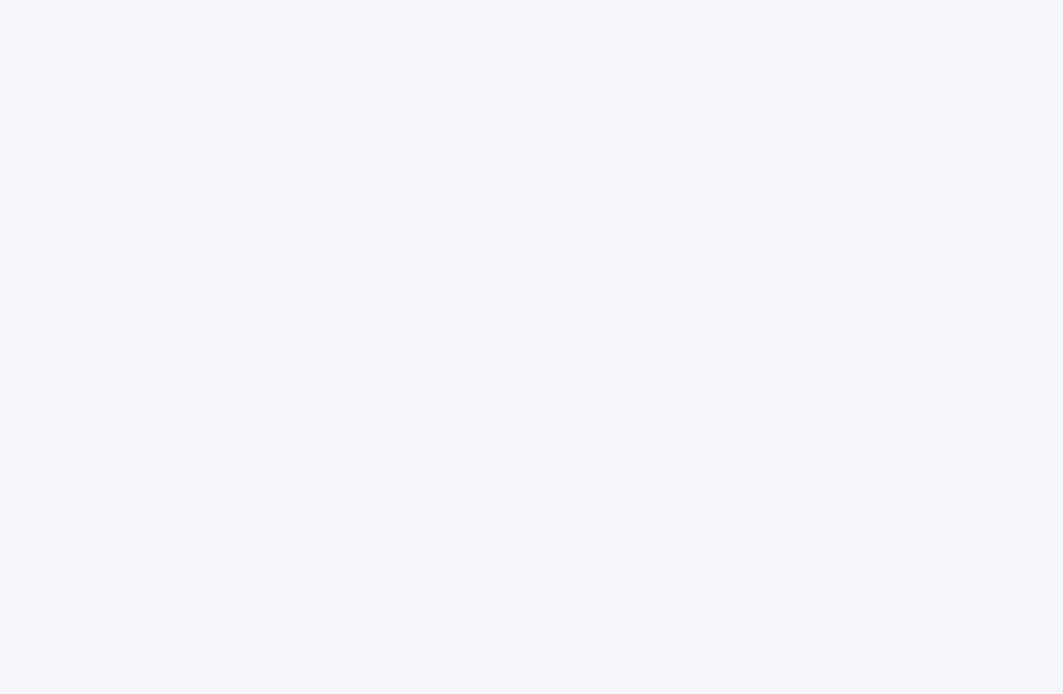
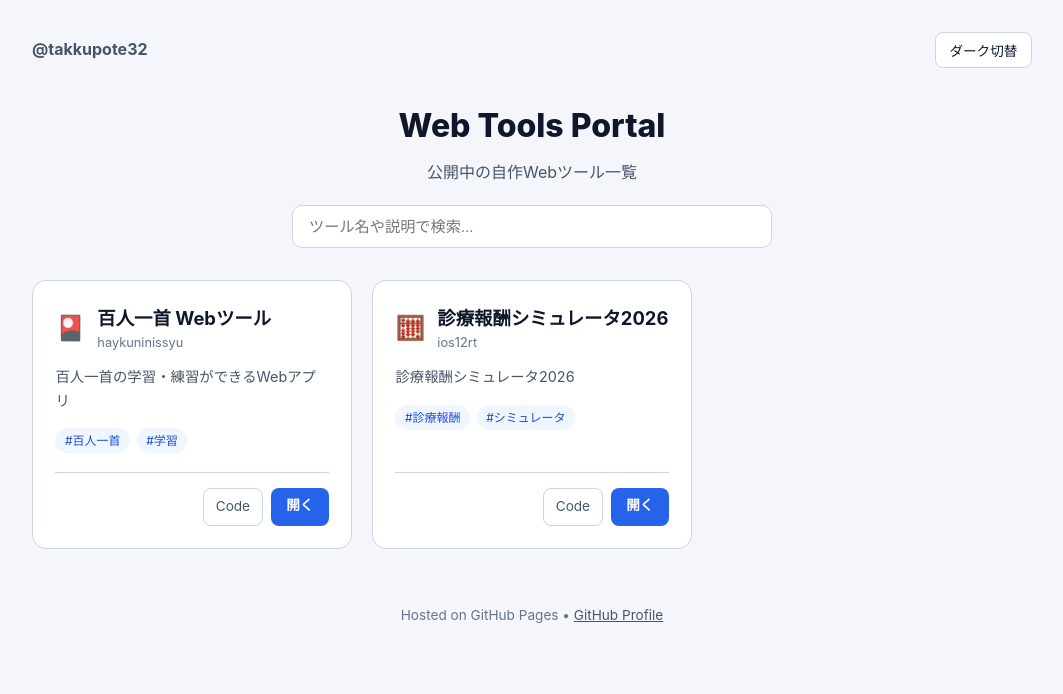
Before and after one commit to takkupote32/takkupote32.github.io, a plain HTML site: page index.html in a window 1280 px wide. Shown: the whole page, without its empty margins (108-1171 px from the left). Drawn offline with Linux system fonts and the light colour scheme.

Commit message:
Improve card styling in index.html
Updated card styles to enhance layout and appearance.

```diff
--- a/index.html
+++ b/index.html
@@ -113,4 +113,184 @@
     .card {
       background: var(--surface);
       border: 1px solid var(--border);
-      border-radius: 1
+      border-radius: 14px;
+      padding: 1.4rem;
+      display: flex;
+      flex-direction: column;
+      justify-content: space-between;
+    }
+
+    .card-top {
+      display: flex;
+      align-items: center;
+      gap: 0.75rem;
+      margin-bottom: 0.75rem;
+    }
+
+    .icon {
+      font-size: 1.5rem;
+    }
+
+    .card h2 {
+      font-size: 1.15rem;
+    }
+
+    .slug {
+      font-size: 0.8rem;
+      color: var(--text-muted);
+    }
+
+    .desc {
+      color: var(--text-sub);
+      font-size: 0.9rem;
+      margin-bottom: 1rem;
+    }
+
+    .tags {
+      display: flex;
+      flex-wrap: wrap;
+      gap: 0.4rem;
+      margin-bottom: 1.2rem;
+    }
+
+    .tag {
+      background: var(--tag-bg);
+      color: var(--tag-text);
+      font-size: 0.75rem;
+      padding: 0.2rem 0.6rem;
+      border-radius: 999px;
+    }
+
+    .actions {
+      display: flex;
+      justify-content: flex-end;
+      gap: 0.5rem;
+      border-top: 1px solid var(--border);
+      padding-top: 0.9rem;
+    }
+
+    .btn-sub {
+      color: var(--text-sub);
+      text-decoration: none;
+      font-size: 0.85rem;
+      padding: 0.45rem 0.75rem;
+      border: 1px solid var(--border);
+      border-radius: 8px;
+    }
+
+    .btn-main {
+      background: var(--accent);
+      color: #ffffff;
+      text-decoration: none;
+      font-size: 0.85rem;
+      font-weight: 600;
+      padding: 0.45rem 0.95rem;
+      border-radius: 8px;
+    }
+
+    .btn-main:hover {
+      background: var(--accent-hover);
+    }
+
+    footer {
+      text-align: center;
+      margin-top: 3.5rem;
+      color: var(--text-muted);
+      font-size: 0.85rem;
+    }
+
+    footer a {
+      color: var(--text-sub);
+    }
+  </style>
+</head>
+<body>
+  <div class="container">
+    <nav class="topbar">
+      <a class="brand" href="https://github.com/takkupote32" target="_blank" rel="noopener noreferrer">@takkupote32</a>
+      <button id="themeBtn" class="theme-btn" type="button">ダーク切替</button>
+    </nav>
+
+    <header>
+      <h1>Web Tools Portal</h1>
+      <p>公開中の自作Webツール一覧</p>
+      <div class="search-box">
+        <input id="searchInput" type="text" placeholder="ツール名や説明で検索...">
+      </div>
+    </header>
+
+    <main id="toolGrid" class="grid">
+      <article class="card" data-search="百人一首 haykuninissyu 学習">
+        <div>
+          <div class="card-top">
+            <span class="icon">🎴</span>
+            <div>
+              <h2>百人一首 Webツール</h2>
+              <div class="slug">haykuninissyu</div>
+            </div>
+          </div>
+          <p class="desc">百人一首の学習・練習ができるWebアプリ</p>
+          <div class="tags">
+            <span class="tag">#百人一首</span>
+            <span class="tag">#学習</span>
+          </div>
+        </div>
+        <div class="actions">
+          <a class="btn-sub" href="https://github.com/takkupote32/haykuninissyu" target="_blank" rel="noopener noreferrer">Code</a>
+          <a class="btn-main" href="https://takkupote32.github.io/haykuninissyu/" target="_blank" rel="noopener noreferrer">開く</a>
+        </div>
+      </article>
+
+      <article class="card" data-search="診療報酬シミュレータ2026 ios12rt シミュレータ">
+        <div>
+          <div class="card-top">
+            <span class="icon">🧮</span>
+            <div>
+              <h2>診療報酬シミュレータ2026</h2>
+              <div class="slug">ios12rt</div>
+            </div>
+          </div>
+          <p class="desc">診療報酬シミュレータ2026</p>
+          <div class="tags">
+            <span class="tag">#診療報酬</span>
+            <span class="tag">#シミュレータ</span>
+          </div>
+        </div>
+        <div class="actions">
+          <a class="btn-sub" href="https://github.com/takkupote32/ios12rt" target="_blank" rel="noopener noreferrer">Code</a>
+          <a class="btn-main" href="https://takkupote32.github.io/ios12rt/" target="_blank" rel="noopener noreferrer">開く</a>
+        </div>
+      </article>
+    </main>
+
+    <footer>
+      <p>Hosted on GitHub Pages &bull; <a href="https://github.com/takkupote32" target="_blank" rel="noopener noreferrer">GitHub Profile</a></p>
+    </footer>
+  </div>
+
+  <script>
+    (function () {
+      var searchInput = document.getElementById("searchInput");
+      var themeBtn = document.getElementById("themeBtn");
+      var cards = document.querySelectorAll("#toolGrid .card");
+
+      if (searchInput) {
+        searchInput.addEventListener("input", function () {
+          var q = searchInput.value.toLowerCase().replace(/^\s+|\s+$/g, "");
+          for (var i = 0; i < cards.length; i++) {
+            var text = (cards[i].getAttribute("data-search") || cards[i].textContent || "").toLowerCase();
+            cards[i].style.display = (!q || text.indexOf(q) !== -1) ? "" : "none";
+          }
+        });
+      }
+
+      if (themeBtn) {
+        themeBtn.addEventListener("click", function () {
+          var isDark = document.documentElement.getAttribute("data-theme") === "dark";
+          document.documentElement.setAttribute("data-theme", isDark ? "light" : "dark");
+        });
+      }
+    })();
+  </script>
+</body>
+</html>
```
